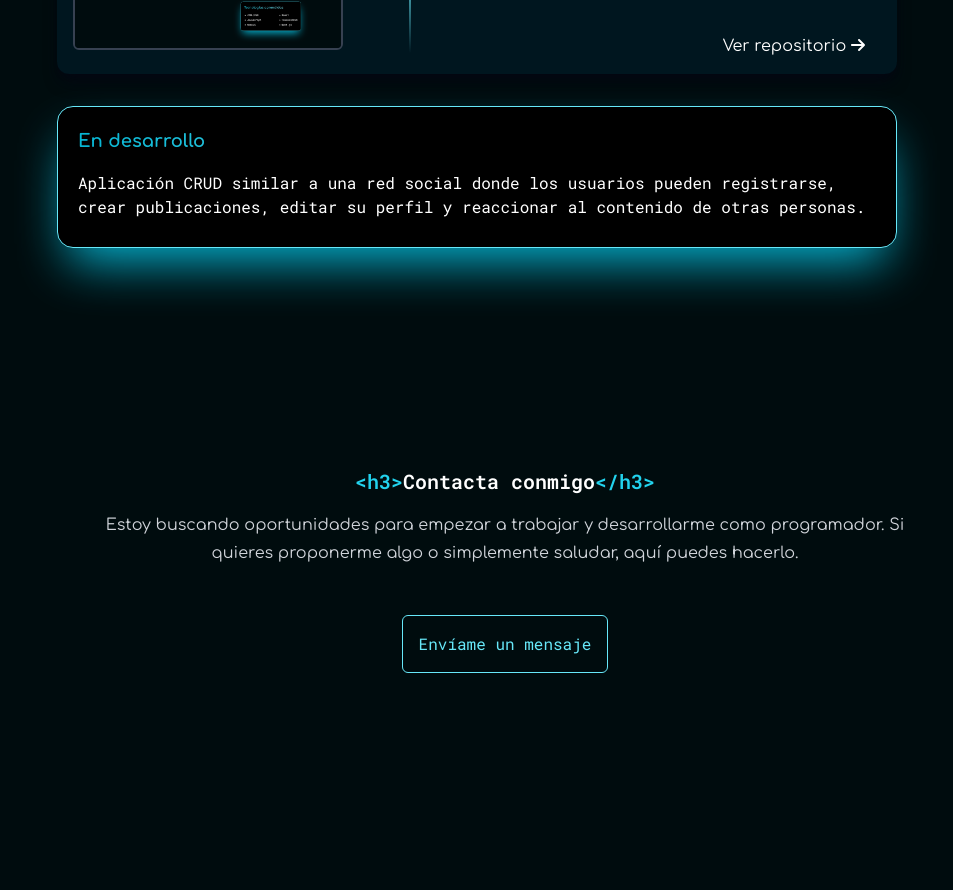
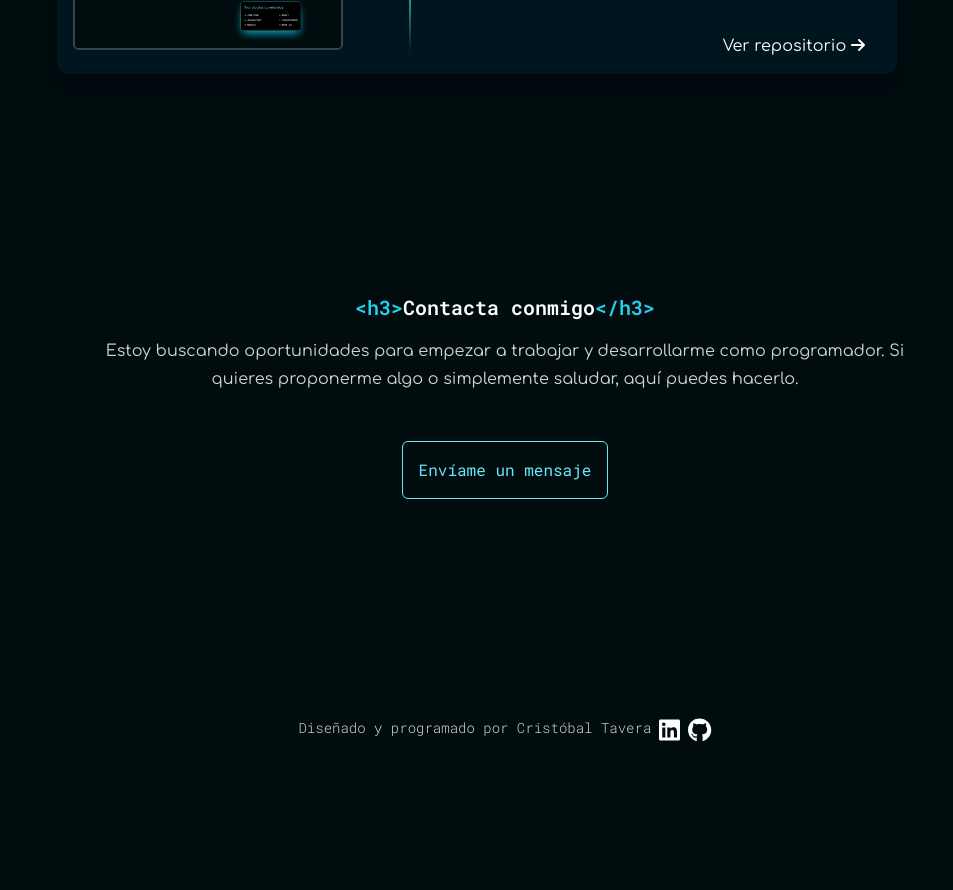
Before and after one commit to CronoCode120/legacy_portfolio, a Next.js app: page / in a window 1280 px wide. Shown: the part 2301-3191 px from the top of the page, without its empty margins (135-1088 px from the left). After the commit the page ends 3135 px from the top, so only its background shows below. Built offline with nearby package versions, Linux system fonts and the light colour scheme.

Commit message:
hid 'in process' section

```diff
--- a/app/page.js
+++ b/app/page.js
@@ -142,10 +142,10 @@ export default function Home() {
           {projectsData.map(({ title, description, image, link, page, usedTechs }) =>
             <Project key={title} title={title} description={description} image={image} link={link} page={page} usedTechs={usedTechs}/>
           )}
-          <div className="p-5 sm:w-[350px] max-w-[840px] md:w-full rounded-2xl bg-black border border-cyan-300 shadow-2xl shadow-cyan-500">
+          {/* <div className="p-5 sm:w-[350px] max-w-[840px] md:w-full rounded-2xl bg-black border border-cyan-300 shadow-2xl shadow-cyan-500">
             <h3 className="font-bold sm:text-lg bg-gradient-to-r from-cyan-500 to-cyan-200 text-transparent bg-clip-text mb-4 font-comfortaa">En desarrollo<span>{dots}</span></h3>
             <p className="mb-2 font-roboto max-sm:text-sm">Aplicación CRUD similar a una red social donde los usuarios pueden registrarse, crear publicaciones, editar su perfil y reaccionar al contenido de otras personas.</p>
-          </div>
+          </div> */}
         </div>
       </section>
       <section id="contact" className="mt-16 ml-5 sm:ml-6 mr-5 sm:mr-0 md:ml-0 sm:w-[75%] md:w-full flex flex-col justify-center items-center mb-20 h-[500px]">
```
